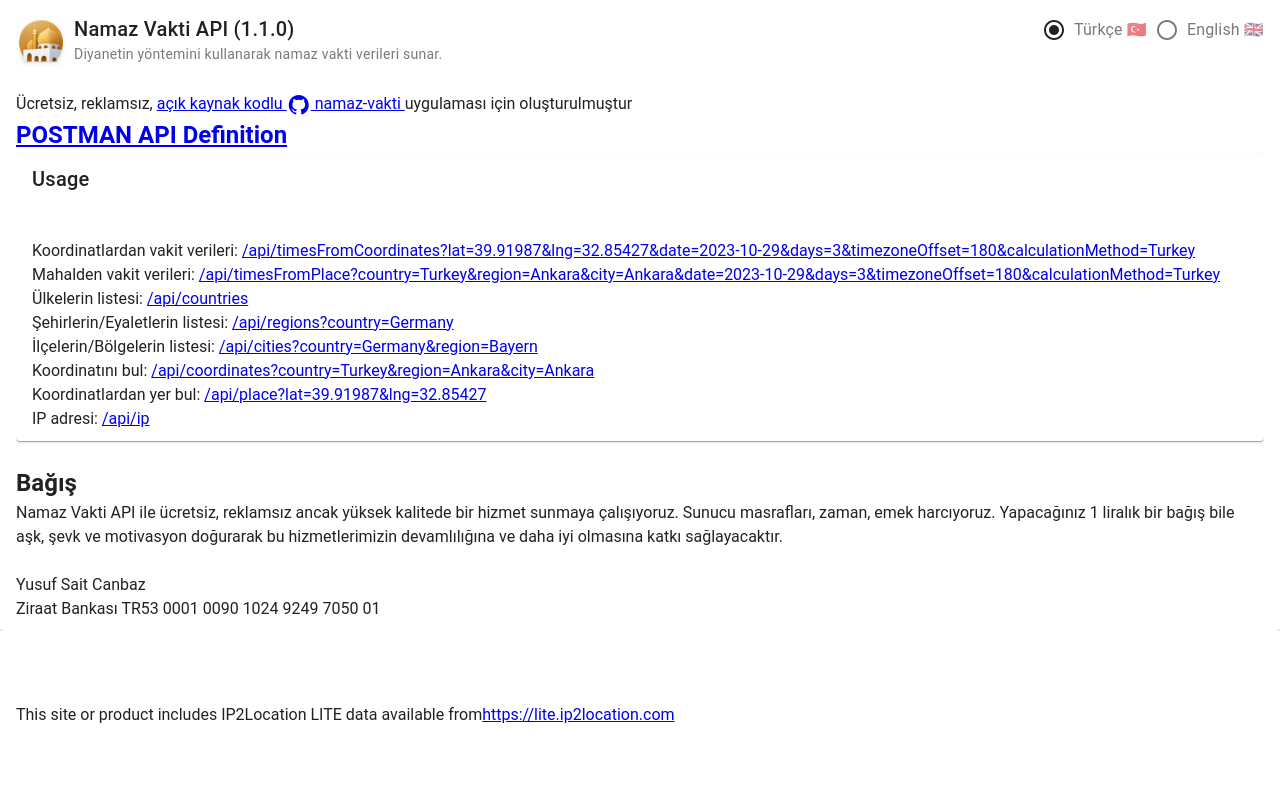
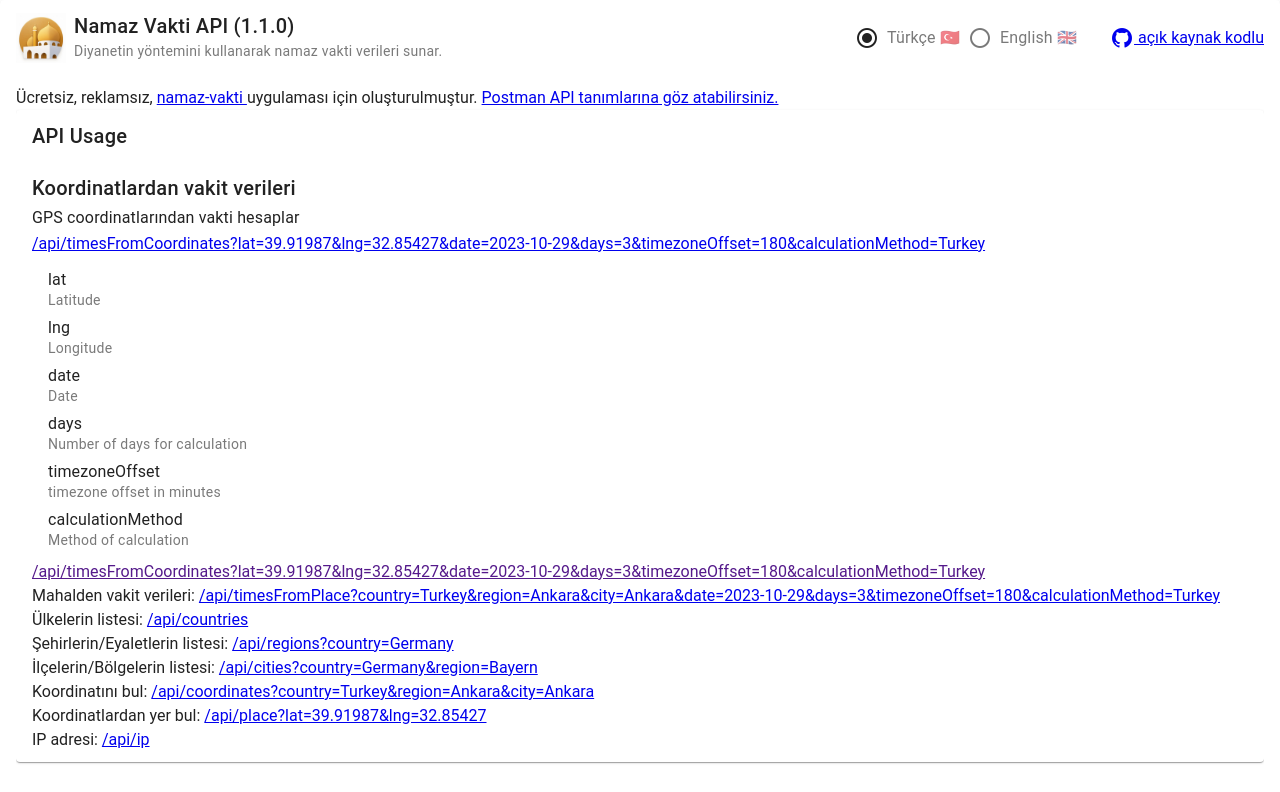
Before and after one commit to canbax/vakit-ui, a Vue app: page / in a window 1280 px wide. Shown: the top 792 px of the page. Built offline with nearby package versions, Linux system fonts and the light colour scheme.

Commit message:
progress

```diff
--- a/src/App.vue
+++ b/src/App.vue
@@ -1,8 +1,32 @@
 <script setup lang="ts">
 import { ref } from 'vue'
-import Link from './components/Link.vue'
+import EndPoint from './components/EndPoint.vue'
+import type { RequestParameter } from '@/types'
 
 const currentLanguage = ref('tr')
+const timesFromCoordinatesParams: RequestParameter[] = [
+  { name: 'lat', explanation: 'Latitude', isRequired: true },
+  { name: 'lng', explanation: 'Longitude', isRequired: true },
+  { name: 'date', explanation: 'Date', isRequired: false, defaultValue: 'Today' },
+  {
+    name: 'days',
+    explanation: 'Number of days for calculation',
+    isRequired: false,
+    defaultValue: '100'
+  },
+  {
+    name: 'timezoneOffset',
+    explanation: 'timezone offset in minutes',
+    isRequired: false,
+    defaultValue: '0'
+  },
+  {
+    name: 'calculationMethod',
+    explanation: 'Method of calculation',
+    isRequired: false,
+    defaultValue: 'Turkey'
+  }
+]
 </script>
 
 <template>
@@ -13,7 +37,7 @@
       </template>
 
       <template #append>
-        <v-radio-group v-model="currentLanguage" inline>
+        <v-radio-group v-model="currentLanguage" inline class="d-flex align-center">
           <v-radio value="tr">
             <template v-slot:label>
               <div>Türkçe 🇹🇷</div>
@@ -25,32 +49,31 @@
             </template>
           </v-radio>
         </v-radio-group>
+        <a target="_blank" href="https://github.com/canbax/namaz-vakti-api">
+          <v-icon icon="mdi-github"> </v-icon>
+          {{ $t('openSource') }}
+        </a>
       </template>
       <v-card-item>
         {{ $t('freeAdFree') }}
-        <a target="_blank" href="https://github.com/canbax/namaz-vakti-api">
-          {{ $t('openSource') }}
-          <v-icon icon="mdi-github"></v-icon>
-        </a>
         <a target="_blank" href="https://github.com/canbax/namaz-vakti"> namaz-vakti </a>
         {{ $t('builtForApp') }}
-
-        <br />
         <a
           target="_blank"
           href="https://www.postman.com/canbax/workspace/namaz-vakti-api/api/bf039fea-6768-490b-b11d-11bb031bdd8a"
         >
-          <h2>{{ $t('postmanApiDefinition') }}</h2>
+          {{ $t('postmanApiDefinition') }}
         </a>
 
         <v-card :title="$t('usage')">
           <v-card-item>
-            <br />
-            <span>Koordinatlardan vakit verileri: </span>
-            <a
-              target="_blank"
-              href="/api/timesFromCoordinates?lat=39.91987&lng=32.85427&date=2023-10-29&days=3&timezoneOffset=180&calculationMethod=Turkey"
-            >
+            <EndPoint
+              title="Koordinatlardan vakit verileri"
+              explanation="GPS coordinatlarından vakti hesaplar"
+              link="/api/timesFromCoordinates?lat=39.91987&lng=32.85427&date=2023-10-29&days=3&timezoneOffset=180&calculationMethod=Turkey"
+              :parameters="timesFromCoordinatesParams"
+            />
+            <a target="_blank" href="">
               /api/timesFromCoordinates?lat=39.91987&lng=32.85427&date=2023-10-29&days=3&timezoneOffset=180&calculationMethod=Turkey
             </a>
             <br />
--- a/src/components/Endpoint.vue
+++ b/src/components/Endpoint.vue
@@ -1,8 +1,10 @@
 <script setup lang="ts">
+import type { RequestParameter } from '@/types'
+
 interface Props {
   title: string
   explanation: string
-  parameters: { name: string; defaultValue: string; explanation: string; isRequired: boolean }[]
+  parameters: RequestParameter[]
   link: string
 }
 
@@ -11,12 +13,16 @@
 
 <template>
   <div>
-    <h2>{{ title }}</h2>
-    <p>{{ explanation }}</p>
-    <h3>Parameters:</h3>
-    <ul>
-      <li v-for="(value, key) in parameters" :key="key">{{ key }}: {{ value }}</li>
-    </ul>
-    <a :href="link">API Endpoint</a>
+    <span class="text-h6">{{ title }}</span>
+    <p class="text-subtitle-1">{{ explanation }}</p>
+    <a :href="link">{{ link }}</a>
+    <v-list title="Parameters">
+      <v-list-item
+        v-for="(value, key) in parameters"
+        :key="key"
+        :title="value.name"
+        :subtitle="value.explanation"
+      ></v-list-item>
+    </v-list>
   </div>
 </template>
--- a/src/locales/en.ts
+++ b/src/locales/en.ts
@@ -2,7 +2,7 @@
   shortSummary: 'Diyanetin yöntemini kullanarak namaz vakti verileri sunar.',
   freeAdFree: 'Ücretsiz, reklamsız,',
   openSource: 'açık kaynak kodlu',
-  builtForApp: 'uygulaması için oluşturulmuştur',
-  postmanApiDefinition: 'POSTMAN API Definition',
-  usage: 'Usage'
+  builtForApp: 'uygulaması için oluşturulmuştur.',
+  postmanApiDefinition: 'Postman API tanımlarına göz atabilirsiniz.',
+  usage: 'API Usage'
 }
--- a/src/locales/tr.ts
+++ b/src/locales/tr.ts
@@ -1,5 +1,8 @@
 export const tr = {
   shortSummary: 'Diyanetin yöntemini kullanarak namaz vakti verileri sunar.',
   freeAdFree: 'Ücretsiz, reklamsız,',
-  openSource: 'açık kaynak kodlu'
+  openSource: 'açık kaynak kodlu',
+  builtForApp: 'uygulaması için oluşturulmuştur',
+  postmanApiDefinition: 'Postman API tanımlarına göz atabilirsiniz.',
+  usage: 'API Kullanımı'
 }
--- /dev/null
+++ b/src/types.ts
@@ -0,0 +1,6 @@
+export interface RequestParameter {
+  name: string
+  defaultValue?: string
+  explanation: string
+  isRequired: boolean
+}
```
Also changed, not shown: src/components/APILink.vue (renamed from src/components/Link.vue).
